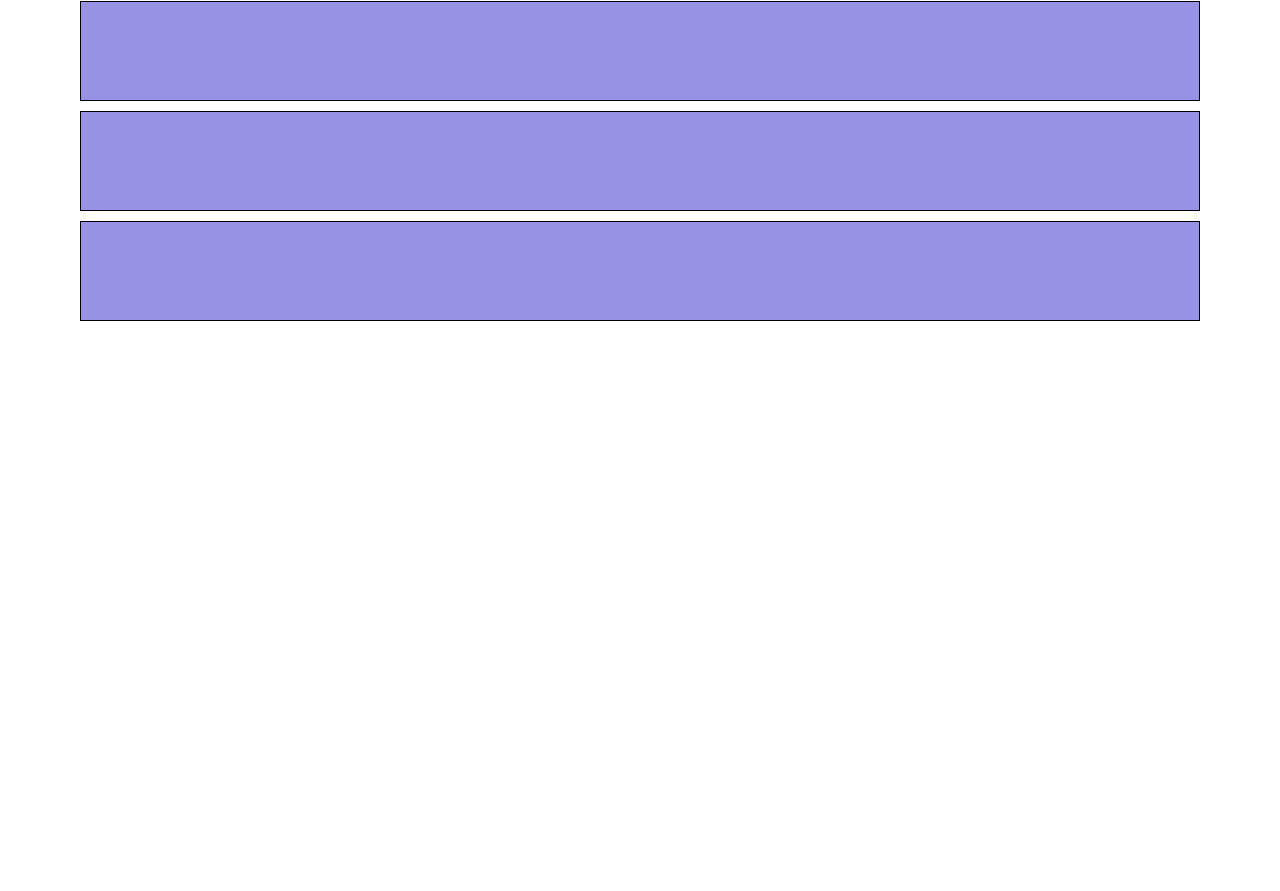
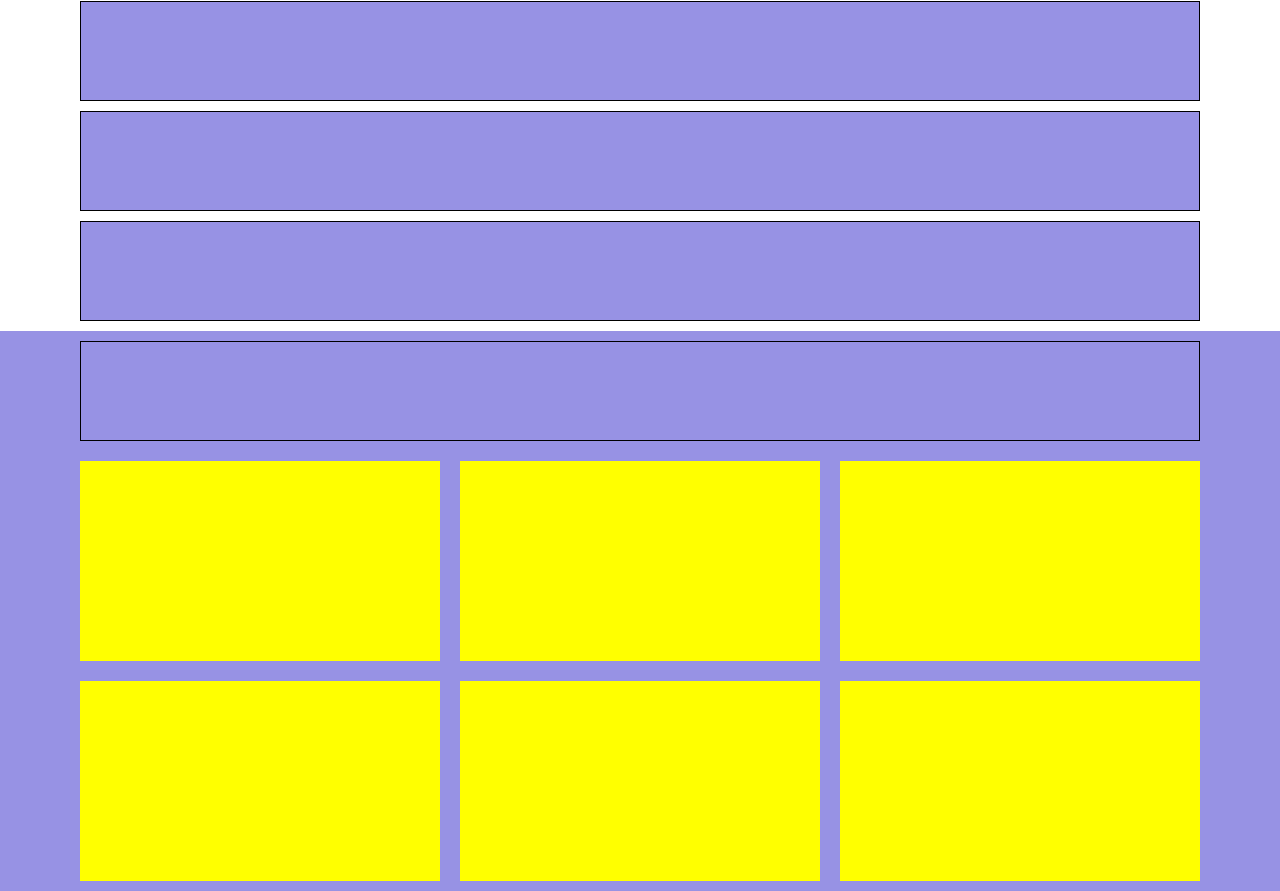
Before and after one commit to robertobenfini/htmlcss-responsive-layout, a plain HTML site: page index.html in a window 1280 px wide. Shown: the part 899-1790 px from the top of the page. Before the commit the page ends 1230 px from the top, so only its background shows below. Drawn offline with Linux system fonts and the light colour scheme.

Commit message:
[ADD] blocchi-main-4-responsive

```diff
--- a/css/style.css
+++ b/css/style.css
@@ -30,6 +30,10 @@
     background-color: #9792E4;
 }
 
+.background-blu{
+    background-color: #0084FD;
+}
+
 .riga{
     width: 100%;
 }
@@ -57,10 +61,6 @@
 /*fine layout*/
 
 /*header*/
-.background-blu{
-    background-color: #0084FD;
-}
-
 .logo{
     height: 100px;
     width: 100px;
--- a/index.html
+++ b/index.html
@@ -57,6 +57,22 @@
                 </div>
             </div>
             <!--fine main 3-->
+
+            <!--main 4-->
+            <div class="background-viola">
+                <div class="container">
+                    <div class="riga flex direction">
+                        <div class="col-100"></div>
+                        <div class="col-33"></div>
+                        <div class="col-33"></div>
+                        <div class="col-33"></div>
+                        <div class="col-33"></div>
+                        <div class="col-33"></div>
+                        <div class="col-33"></div>
+                    </div>
+                </div>
+            </div>
+            <!--fine main 4-->
         </main>
         <!--fine main-->
         <footer></footer>
```
